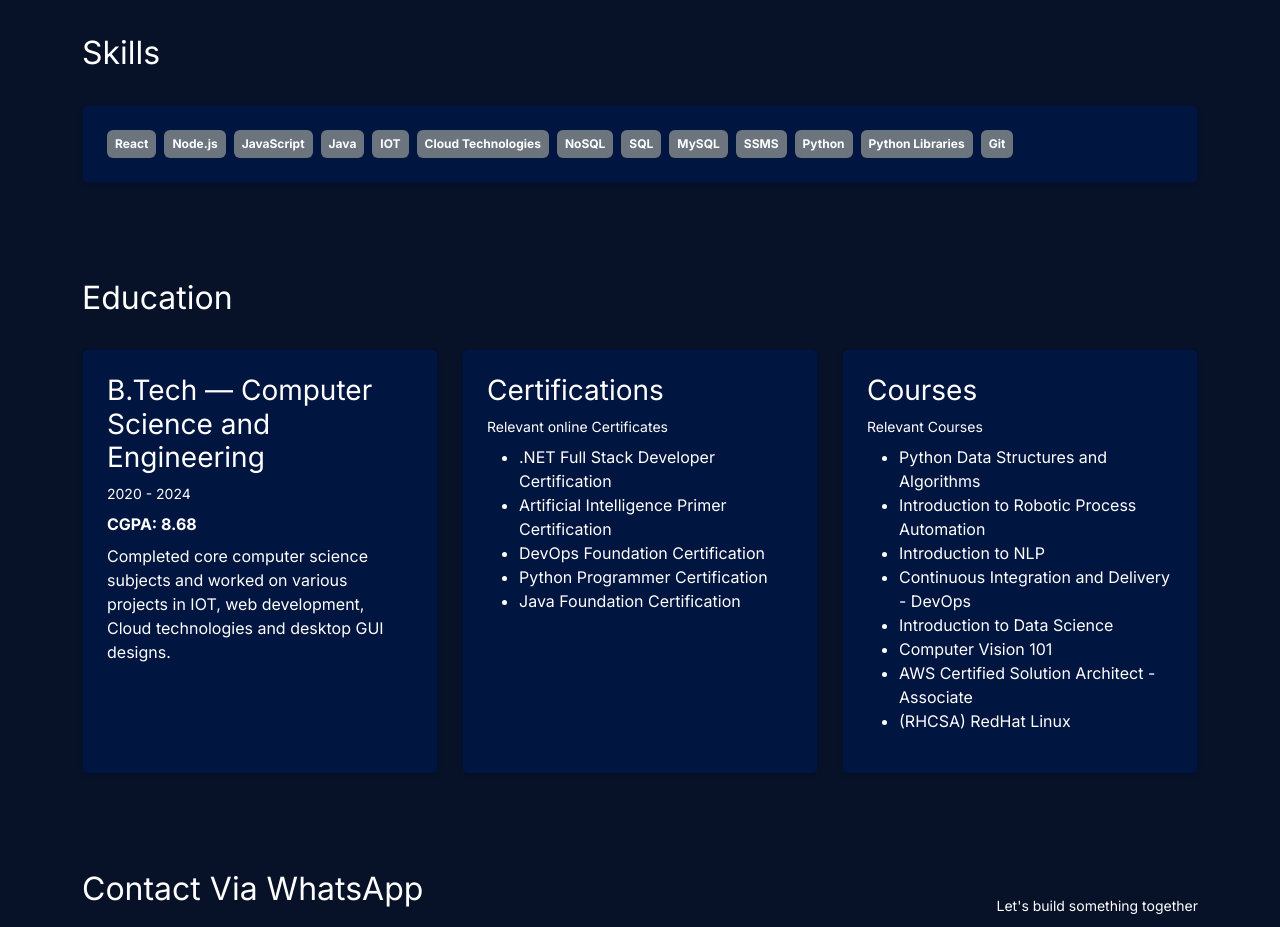
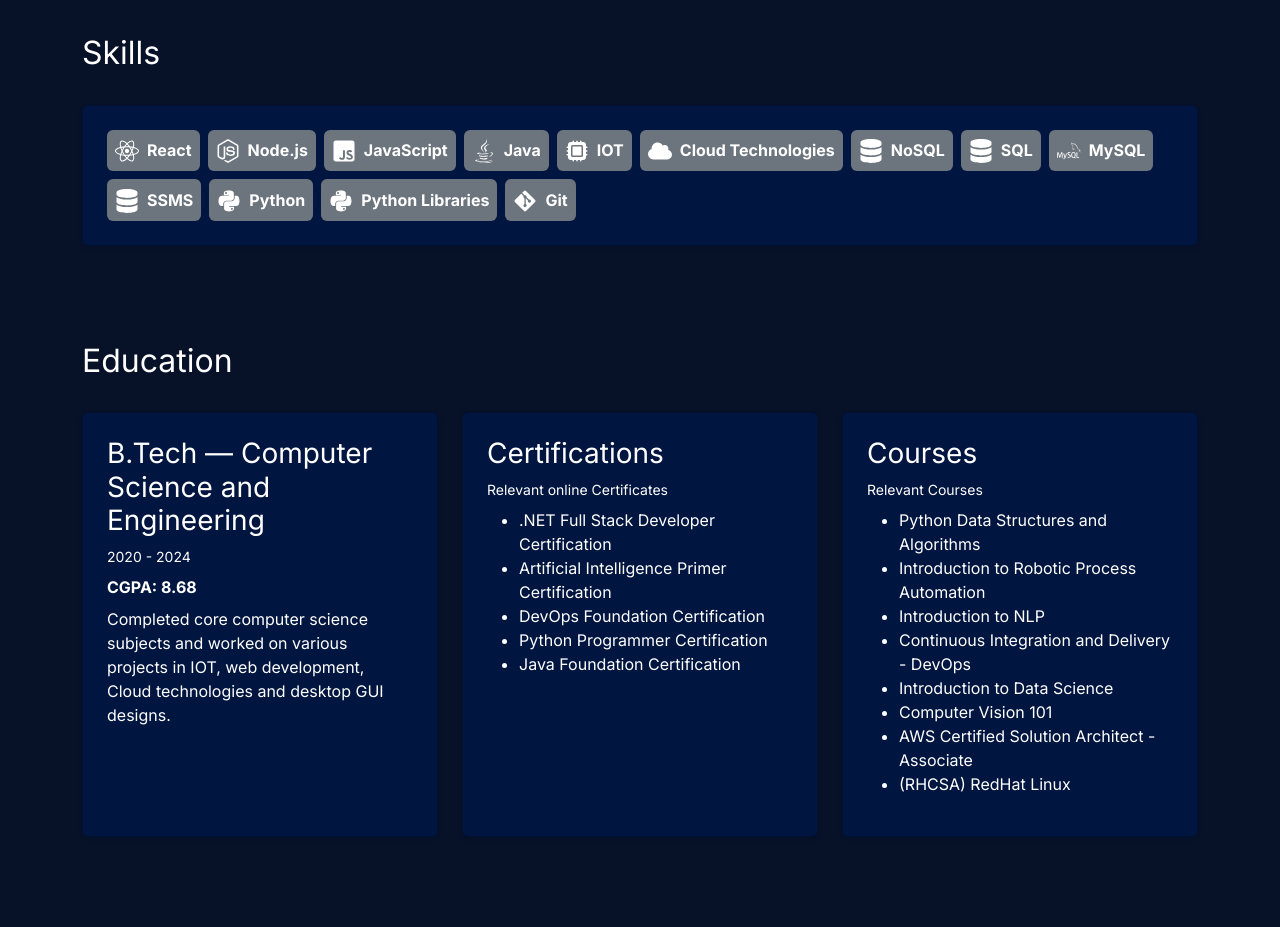
Before and after one commit to Kshitijh/Kshitijh_Portfolio, a React (Create React App) app: page / in a window 1280 px wide. Shown: the part 2020-2947 px from the top of the page. Built offline with nearby package versions, Linux system fonts and the light colour scheme.

Commit message:
Refactor Skills component to use objects for skills with icons

```diff
--- a/src/components/Skills.js
+++ b/src/components/Skills.js
@@ -1,16 +1,31 @@
 import React from "react";
+import {
+  FaReact,
+  FaNodeJs,
+  FaJsSquare,
+  FaJava,
+  FaCloud,
+  FaDatabase,
+  FaPython,
+  FaGitAlt
+} from "react-icons/fa";
+import { SiMysql, SiMicrosoftsqlserver as SiMssql } from "react-icons/si";
+import { IoHardwareChip } from "react-icons/io5";
 
-const skills = ["React",
-  "Node.js","JavaScript",
-  "Java","IOT",
-  "Cloud Technologies",
-  "NoSQL",
-  "SQL",
-  "MySQL",
-  "SSMS",
-  "Python",
-  "Python Libraries",
-  "Git",
+const skills = [
+  { name: "React", icon: <FaReact /> },
+  { name: "Node.js", icon: <FaNodeJs /> },
+  { name: "JavaScript", icon: <FaJsSquare /> },
+  { name: "Java", icon: <FaJava /> },
+  { name: "IOT", icon: <IoHardwareChip /> },
+  { name: "Cloud Technologies", icon: <FaCloud /> },
+  { name: "NoSQL", icon: <FaDatabase /> },
+  { name: "SQL", icon: <FaDatabase /> },
+  { name: "MySQL", icon: <SiMysql /> },
+  { name: "SSMS", icon: <FaDatabase /> },
+  { name: "Python", icon: <FaPython /> },
+  { name: "Python Libraries", icon: <FaPython /> },
+  { name: "Git", icon: <FaGitAlt /> },
 ];
 
 export default function Skills() {
@@ -24,7 +39,10 @@
         <div className="card p-4 shadow-sm">
           <div className="d-flex flex-wrap gap-2">
             {skills.map((skill, idx) => (
-              <span key={idx} className="badge bg-secondary text-white p-2">{skill}</span>
+              <span key={idx} className="badge bg-secondary text-white p-2 d-flex align-items-center gap-2" style={{ fontSize: '1rem' }}>
+                <span style={{ fontSize: '1.5rem' }}>{skill.icon}</span>
+                {skill.name}
+              </span>
             ))}
           </div>
         </div>
```
